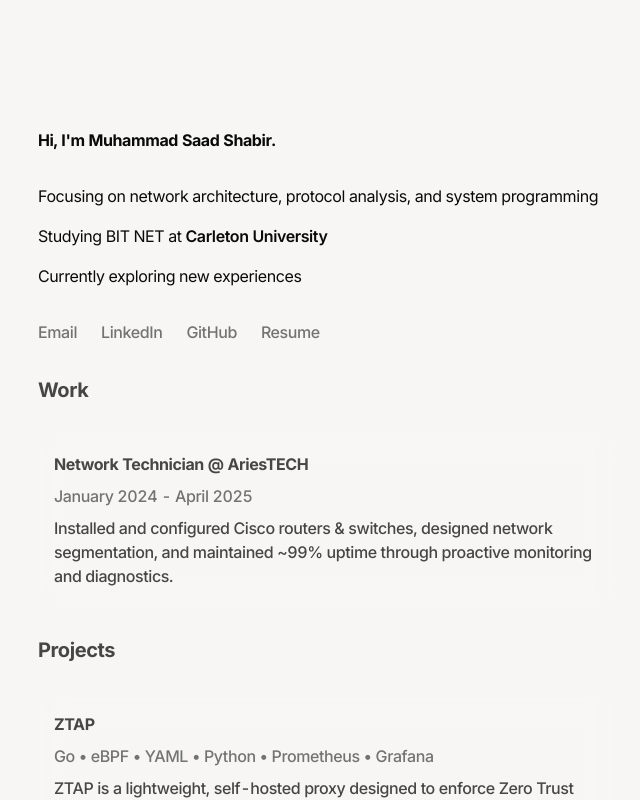
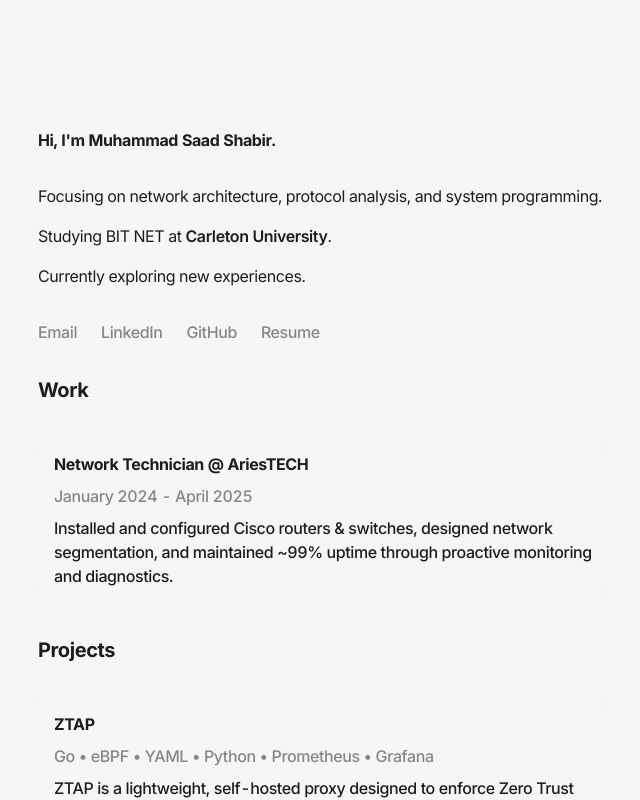
Before and after one commit to msaadshabir/personal-website, a Next.js app: page / in a window 1280 px wide. Shown: the top 800 px of the page, without its empty margins (314-954 px from the left). Built offline with nearby package versions, Linux system fonts and the light colour scheme.

Commit message:
Update foreground color usage for improved consistency

```diff
--- a/app/globals.css
+++ b/app/globals.css
@@ -5,19 +5,19 @@
 @layer base {
   :root {
     --background: oklch(0.9736 0.0017 67.8);
-    --foreground: oklch(0.145 0 0);
+    --foreground: #1d1d1f;
     --card: oklch(1 0 0);
-    --card-foreground: oklch(0.145 0 0);
+    --card-foreground: #1d1d1f;
     --popover: oklch(1 0 0);
-    --popover-foreground: oklch(0.145 0 0);
+    --popover-foreground: #1d1d1f;
     --primary: oklch(0.205 0 0);
     --primary-foreground: oklch(0.985 0 0);
     --secondary: oklch(0.97 0 0);
     --secondary-foreground: oklch(0.205 0 0);
     --muted: oklch(0.97 0 0);
-    --muted-foreground: oklch(0.556 0 0);
+    --muted-foreground: #86868b;
     --accent: oklch(0.97 0 0);
-    --accent-foreground: oklch(0.3942 0 0);
+    --accent-foreground: #1d1d1f;
     --destructive: oklch(0.577 0.245 27.325);
     --border: oklch(0.922 0 0);
     --input: oklch(0.922 0 0);
--- a/app/page.js
+++ b/app/page.js
@@ -12,13 +12,13 @@ export default function Home() {
                     <h2 className="font-bold">Hi, I'm Muhammad Saad Shabir.</h2>
           <div className="space-y-4">
             <p>
-              Focusing on network architecture, protocol analysis, and system programming
+              Focusing on network architecture, protocol analysis, and system programming.
             </p>
             <p>
-              Studying BIT NET at <span className="font-semibold text-foreground">Carleton University</span>
+              Studying BIT NET at <span className="font-semibold text-foreground">Carleton University</span>.
             </p>
             <p>
-              Currently exploring new experiences
+              Currently exploring new experiences.
             </p>
           </div>
           <div className="flex flex-wrap gap-x-6 gap-y-2">
@@ -51,7 +51,7 @@ export default function Home() {
         </section>
 
         <section className="flex w-full flex-col gap-8">
-          <h1 className="text-xl font-bold text-accent-foreground">Work</h1>
+          <h1 className="text-xl font-bold text-foreground">Work</h1>
           <div className="flex w-full flex-col gap-2">
             {EXPERIENCE.map((item, index) => (
               <ExperienceCard key={index} {...item} />
@@ -60,7 +60,7 @@ export default function Home() {
         </section>
 
         <section className="flex w-full flex-col gap-8">
-          <h1 className="text-xl font-bold text-accent-foreground">Projects</h1>
+          <h1 className="text-xl font-bold text-foreground">Projects</h1>
           <div className="flex w-full flex-col gap-2">
             {PROJECTS.map((item, index) => (
               <ProjectCard
--- a/components/ExperienceCard.tsx
+++ b/components/ExperienceCard.tsx
@@ -13,10 +13,10 @@ export default function ExperienceCard({ position, company, dates, description,
     <>
       <div className="absolute inset-0 bg-gradient-to-r from-[#F2F2F2] to-[#D9D9D9] opacity-0 group-hover:opacity-50 transition-opacity duration-150 ease-in-out rounded-lg backdrop-blur-md"></div>
       <div className="relative flex flex-col items-start justify-start gap-2 text-md">
-        <h2 className="font-bold text-accent-foreground">{position} @ {company}</h2>
+        <h2 className="font-bold text-foreground">{position} @ {company}</h2>
         <p className="font-medium text-muted-foreground">{dates}</p>
         {description.map((item, index) => (
-          <p key={index} className="font-medium text-accent-foreground">{item}</p>
+          <p key={index} className="font-medium text-foreground">{item}</p>
         ))}
       </div>
     </>
--- a/components/ProjectCard.tsx
+++ b/components/ProjectCard.tsx
@@ -22,9 +22,9 @@ export default function ProjectCard({
     >
       <div className="absolute inset-0 bg-gradient-to-r from-[#F2F2F2] to-[#D9D9D9] opacity-0 group-hover:opacity-50 transition-opacity duration-150 ease-in-out rounded-lg backdrop-blur-md"></div>
       <div className="relative flex flex-col items-start justify-start gap-2 text-md">
-        <h2 className="font-bold text-accent-foreground">{title}</h2>
+        <h2 className="font-bold text-foreground">{title}</h2>
         <p className="font-medium text-muted-foreground">{date}</p>
-        <p className="font-medium text-accent-foreground">{description}</p>
+        <p className="font-medium text-foreground">{description}</p>
       </div>
     </Link>
   );
```
